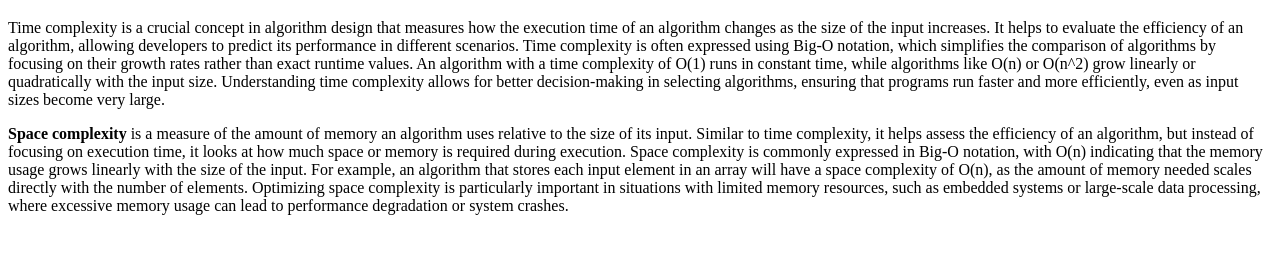
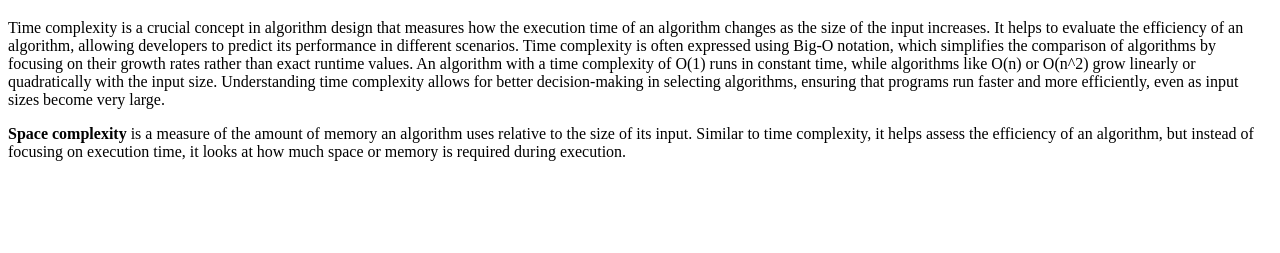
Before and after one commit to acciojob/time-and-space-complexity-SandeepKumarSolanki, a website: page main.html in a window 1280 px wide. Shown: the part 61-314 px from the top of the page. Drawn offline with Linux system fonts and the light colour scheme.

Commit message:
created a submission

```diff
--- a/main.html
+++ b/main.html
@@ -15,9 +15,6 @@
 	<p>
 		<b>Space complexity</b> is a measure of the amount of memory an algorithm uses relative to the size of its input.
 		Similar to time complexity, it helps assess the efficiency of an algorithm, but instead of focusing on execution time, it looks at how much space or memory is required during execution.
-		Space complexity is commonly expressed in Big-O notation, with O(n) indicating that the memory usage grows linearly with the size of the input.
-		For example, an algorithm that stores each input element in an array will have a space complexity of O(n), as the amount of memory needed scales directly with the number of elements.
-		Optimizing space complexity is particularly important in situations with limited memory resources, such as embedded systems or large-scale data processing, where excessive memory usage can lead to performance degradation or system crashes.
 	</p>
 	<!-- the entire body must be written by student -->
     <script type="text/javascript" src="./script.js">
```
